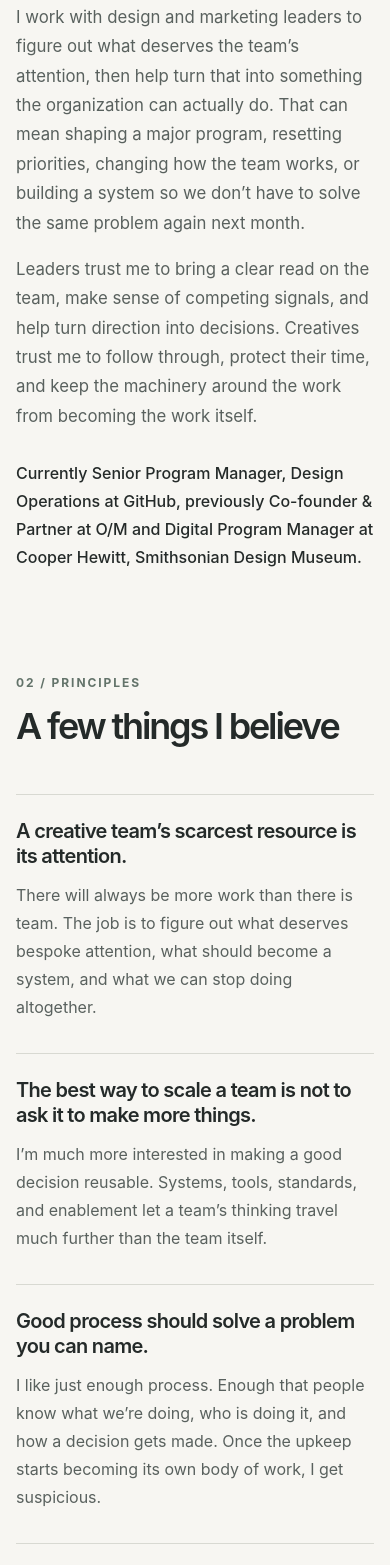
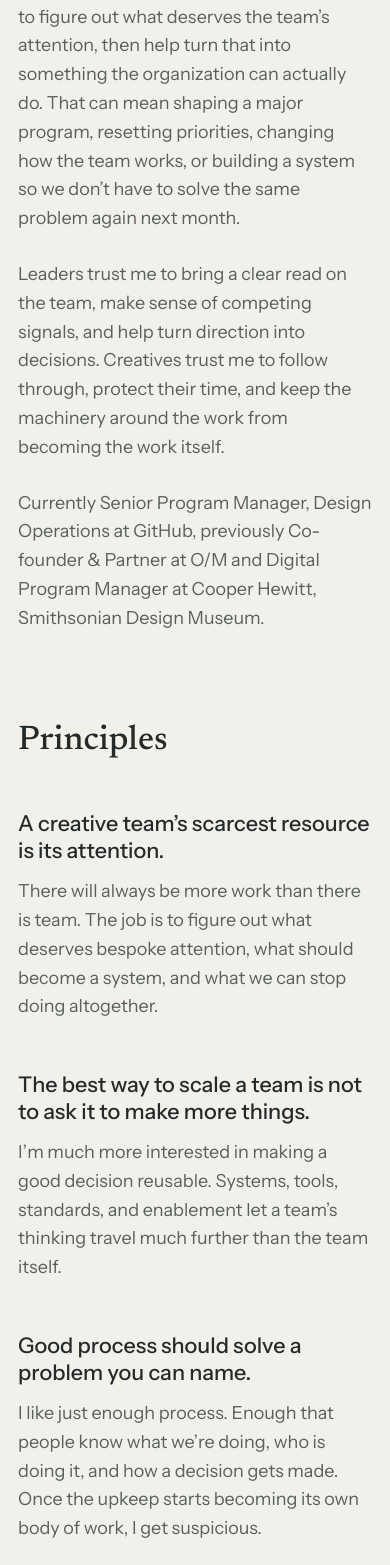
Before and after one commit to lisaadang/lisaadang.github.io, a plain HTML site: page index.html in a window 390 px wide. Shown: the part 406-1971 px from the top of the page. Drawn offline with Linux system fonts and the light colour scheme.

Commit message:
Refine landing page typography and layout
Co-authored-by: Copilot <223556219+Copilot@users.noreply.github.com>

```diff
--- a/index.html
+++ b/index.html
@@ -6,12 +6,27 @@
     <meta name="theme-color" content="#f7f6f2">
     <meta name="description" content="Lisa Adang helps ambitious creative teams focus on what matters most.">
     <title>Lisa Adang — Creative Operations &amp; Strategy</title>
+    <link rel="preconnect" href="https://fonts.googleapis.com">
+    <link rel="preconnect" href="https://fonts.gstatic.com" crossorigin>
+    <link
+      href="https://fonts.googleapis.com/css2?family=Instrument+Sans:wght@400;500;600;700&family=Newsreader:opsz,wght@6..72,400;6..72,500&display=swap"
+      rel="stylesheet"
+    >
     <style>
       :root {
         color-scheme: light;
-        font-family: Inter, ui-sans-serif, system-ui, -apple-system, BlinkMacSystemFont, "Segoe UI", sans-serif;
+        font-family: "Instrument Sans", ui-sans-serif, system-ui, -apple-system, BlinkMacSystemFont, "Segoe UI", sans-serif;
         color: #242a29;
-        background: #f7f6f2;
+        background: #f2f0eb;
+        font-size: 18px;
+        line-height: 1.6;
+        --space-1: 0.75rem;
+        --space-2: 1rem;
+        --space-3: 1.5rem;
+        --space-4: 2rem;
+        --space-5: 3rem;
+        --space-6: 4rem;
+        --space-7: 6rem;
         font-synthesis: none;
         text-rendering: optimizeLegibility;
         -webkit-font-smoothing: antialiased;
@@ -43,7 +58,7 @@
         display: flex;
         justify-content: space-between;
         align-items: center;
-        padding-block: 1.75rem;
+        padding-block: var(--space-3);
       }
 
       .wordmark {
@@ -55,7 +70,7 @@
 
       .site-nav {
         display: flex;
-        gap: 1.75rem;
+        gap: var(--space-3);
       }
 
       .site-nav a,
@@ -70,126 +85,114 @@
       }
 
       main {
-        padding-block: 4rem 7rem;
+        padding-block: var(--space-6) var(--space-7);
       }
 
       section + section {
-        margin-top: 8rem;
+        margin-top: var(--space-7);
       }
 
       .hero {
-        max-width: 900px;
-        padding-block: 2rem 1rem;
-      }
-
-      .section-tag {
-        display: block;
-        margin-bottom: 1.5rem;
-        color: #63736a;
-        font-size: 0.75rem;
-        font-weight: 700;
-        letter-spacing: 0.16em;
-        line-height: 1.4;
-        text-transform: uppercase;
+        padding-block: var(--space-4) var(--space-2);
       }
 
       h1,
       h2,
       h3,
       p {
-        margin-top: 0;
+        margin-block: 0;
       }
 
       h1 {
-        max-width: 850px;
-        margin-bottom: 2rem;
-        font-size: clamp(3rem, 8vw, 6.75rem);
-        font-weight: 600;
-        letter-spacing: -0.075em;
-        line-height: 0.98;
+        margin-bottom: var(--space-3);
+        font-family: "Newsreader", ui-serif, Georgia, Cambria, "Times New Roman", Times, serif;
+        font-size: clamp(2.5rem, 7vw, 5.5rem);
+        font-weight: 500;
+        line-height: 1;
       }
 
       h2 {
-        max-width: 800px;
-        margin-bottom: 3rem;
-        font-size: clamp(2.25rem, 5vw, 4rem);
-        font-weight: 600;
-        letter-spacing: -0.06em;
-        line-height: 1.05;
-      }
-
-      h2 .section-tag {
-        margin-bottom: 1rem;
+        margin-bottom: var(--space-4);
+        font-family: "Newsreader", ui-serif, Georgia, Cambria, "Times New Roman", Times, serif;
+        font-size: clamp(1.9rem, 4.2vw, 3rem);
+        font-weight: 500;
+        line-height: 1.1;
       }
 
       h3 {
-        margin-bottom: 0.75rem;
-        font-size: clamp(1.25rem, 2.2vw, 1.65rem);
-        font-weight: 600;
-        letter-spacing: -0.035em;
+        margin-bottom: var(--space-1);
+        font-size: clamp(1.2rem, 2vw, 1.55rem);
+        font-weight: 500;
         line-height: 1.25;
       }
 
       .hero-copy {
-        max-width: 700px;
         color: #59615e;
-        font-size: clamp(1.05rem, 1.8vw, 1.25rem);
-        line-height: 1.75;
+        font-size: clamp(1rem, 1.4vw, 1.15rem);
       }
 
-      .hero-copy p:last-child,
-      .belief p:last-child,
-      .about-copy p:last-child {
-        margin-bottom: 0;
+      .hero-copy p + p,
+      .belief p + p,
+      .about-copy p + p {
+        margin-top: var(--space-3);
       }
 
       .role-line {
-        margin-top: 1.75rem;
-        color: #242a29;
-        font-size: 1rem;
-        font-weight: 500;
+        margin-top: var(--space-4);
+        color: inherit;
       }
 
       .beliefs {
         display: grid;
         grid-template-columns: repeat(2, minmax(0, 1fr));
-        gap: 3.5rem 4rem;
+        gap: var(--space-5);
       }
 
       .belief {
-        padding-top: 1.5rem;
-        border-top: 1px solid #d8d9d2;
+        padding-top: var(--space-1);
       }
 
       .belief p,
       .about-copy p {
         color: #59615e;
-        line-height: 1.75;
       }
 
       .about {
         display: grid;
-        grid-template-columns: minmax(200px, 0.7fr) minmax(0, 1.3fr);
-        gap: 4rem;
+        grid-template-columns: repeat(2, minmax(0, 1fr));
+        gap: var(--space-4) var(--space-5);
         align-items: start;
       }
 
+      .about-aside {
+        display: grid;
+        gap: var(--space-2);
+        align-content: start;
+      }
+
       .about h2 {
-        position: sticky;
-        top: 2rem;
         margin-bottom: 0;
       }
 
-      .about-copy p + p {
-        margin-top: 1.5rem;
+      .headshot-slot {
+        width: 100%;
+        max-width: 340px;
+        aspect-ratio: 4 / 5;
+        border-radius: 0.5rem;
+        object-fit: cover;
+        object-position: center;
+        display: block;
+      }
+
+      .about-copy {
+        max-width: 68ch;
       }
 
       .site-footer {
         display: flex;
         justify-content: space-between;
-        gap: 1rem;
-        padding-block: 1.5rem;
-        border-top: 1px solid #deded7;
+        gap: var(--space-2);
+        padding-block: var(--space-3);
         color: #69716d;
         font-size: 0.8rem;
       }
@@ -205,21 +208,21 @@
 
       @media (max-width: 700px) {
         main {
-          padding-block: 2.5rem 5rem;
+          padding-block: var(--space-5) var(--space-6);
         }
 
         section + section {
-          margin-top: 5.5rem;
+          margin-top: var(--space-6);
         }
 
         .beliefs,
         .about {
           grid-template-columns: 1fr;
-          gap: 2rem;
+          gap: var(--space-4);
         }
 
-        .about h2 {
-          position: static;
+        .headshot-slot {
+          max-width: 320px;
         }
       }
 
@@ -248,13 +251,13 @@
     <header class="site-header">
       <a class="wordmark" href="#home" aria-label="Lisa Adang home">Lisa Adang</a>
       <nav class="site-nav" aria-label="Main navigation">
-        <a href="#beliefs">Beliefs</a>
+        <a href="#beliefs">Principles</a>
         <a href="#about">About</a>
       </nav>
     </header>
     <main id="home">
       <section class="hero" aria-labelledby="intro-title">
-        <h1 id="intro-title"><span class="section-tag">01 / What I do</span>I help ambitious creative teams focus on what matters most.</h1>
+        <h1 id="intro-title">I help ambitious creative teams focus on what matters most.</h1>
         <div class="hero-copy">
           <p>
             I work with design and marketing leaders to figure out what deserves the team’s attention, then help turn that into something the organization can actually do. That can mean shaping a major program, resetting priorities, changing how the team works, or building a system so we don’t have to solve the same problem again next month.
@@ -269,7 +272,7 @@
       </section>
 
       <section id="beliefs" aria-labelledby="beliefs-title">
-        <h2 id="beliefs-title"><span class="section-tag">02 / Principles</span>A few things I believe</h2>
+        <h2 id="beliefs-title">Principles</h2>
         <div class="beliefs">
           <article class="belief">
             <h3>A creative team’s scarcest resource is its attention.</h3>
@@ -299,7 +302,10 @@
       </section>
 
       <section id="about" class="about" aria-labelledby="about-title">
-        <h2 id="about-title"><span class="section-tag">03 / Background</span>About</h2>
+        <div class="about-aside">
+          <h2 id="about-title">About</h2>
+          <img class="headshot-slot" src="assets/images/lisa-headshot-2026.jpg" alt="Portrait of Lisa Adang">
+        </div>
         <div class="about-copy">
           <p>
             I started out in museums, including the Library of Congress, Brooklyn Museum, and Cooper Hewitt, Smithsonian Design Museum. This was when museums were rapidly figuring out what digital meant for collections, exhibitions, and the visitor experience. I worked on the technology, but I got just as interested in all the new ways of working it required.
```
Also changed, not shown: assets/images/lisa-headshot-2026.jpg (added).
